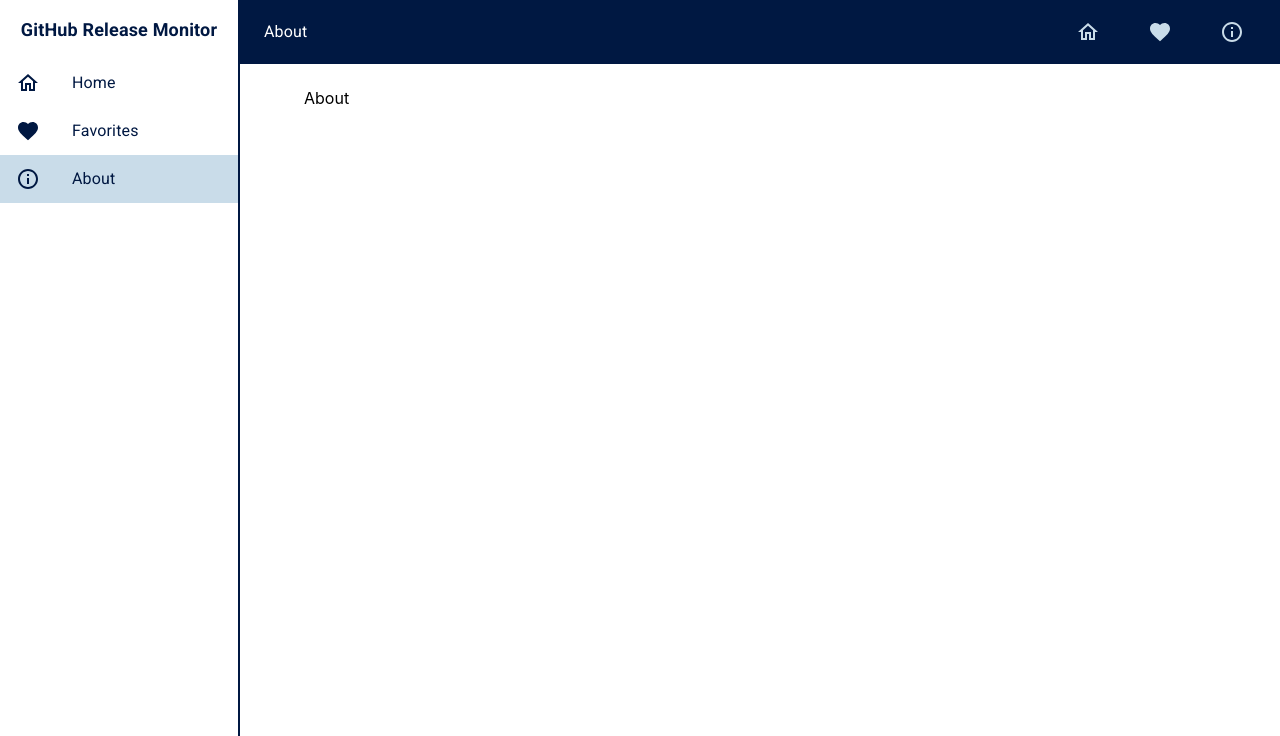
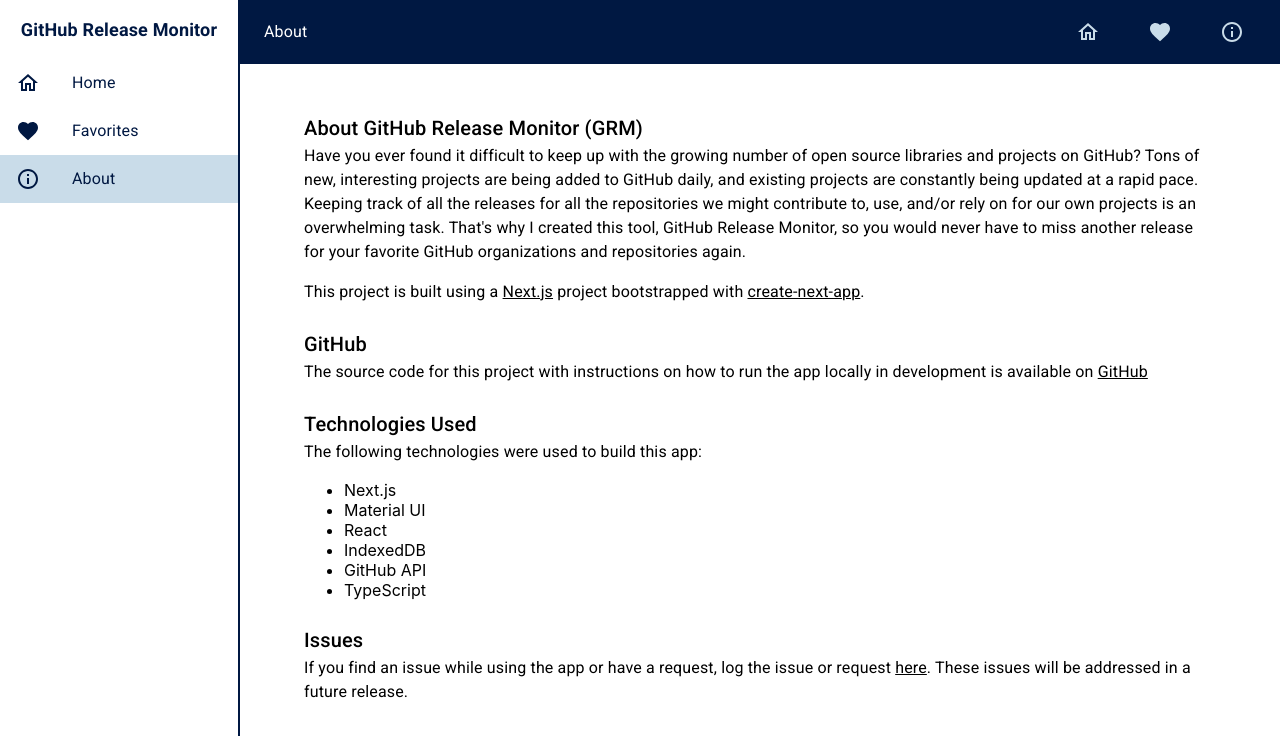
Before and after one commit to philipstubbs13/gh-release-monitor, a Next.js app: page /about in a window 1280 px wide. Shown: the top 736 px of the page. Built offline with nearby package versions, Linux system fonts and the light colour scheme.

Commit message:
add about page

```diff
--- a/package.json
+++ b/package.json
@@ -20,8 +20,7 @@
     "next": "10.1.3",
     "react": "17.0.2",
     "react-dom": "17.0.2",
-    "react-router-dom": "^5.2.0",
-    "uuid": "^8.3.2"
+    "react-router-dom": "^5.2.0"
   },
   "devDependencies": {
     "@material-ui/core": "^4.11.3",
--- a/pages/about.tsx
+++ b/pages/about.tsx
@@ -2,11 +2,100 @@
 import PropTypes from 'prop-types';
 import { PageTitles } from '../constants';
 import { IPageProps } from '../types';
+import { Typography, Box, makeStyles, Theme } from '@material-ui/core';
+
+const useStyles = makeStyles((theme: Theme) => {
+  return {
+    link: {
+      textDecoration: 'underline',
+
+      '&:hover': {
+        color: theme.palette.primary.light,
+      },
+    },
+  };
+});
 
 const About = (props: IPageProps) => {
+  const classes = useStyles();
+
   return (
     <Layout description={props.description} subTitle={props.subTitle} title={props.title}>
-      About
+      <Box my={3}>
+        <Typography variant={'h6'}>About GitHub Release Monitor (GRM)</Typography>
+        <Typography component={'p'}>
+          Have you ever found it difficult to keep up with the growing number of open source
+          libraries and projects on GitHub? Tons of new, interesting projects are being added to
+          GitHub daily, and existing projects are constantly being updated at a rapid pace. Keeping
+          track of all the releases for all the repositories we might contribute to, use, and/or
+          rely on for our own projects is an overwhelming task. That&#39;s why I created this tool,
+          GitHub Release Monitor, so you would never have to miss another release for your favorite
+          GitHub organizations and repositories again.
+        </Typography>
+        <Box marginTop={2}>
+          <Typography>
+            This project is built using a{' '}
+            <a
+              href={'https://nextjs.org/'}
+              target={'_blank'}
+              rel={'noopener noreferrer'}
+              className={classes.link}>
+              Next.js
+            </a>{' '}
+            project bootstrapped with{' '}
+            <a
+              href={'https://github.com/vercel/next.js/tree/canary/packages/create-next-app'}
+              target={'_blank'}
+              rel={'noopener noreferrer'}
+              className={classes.link}>
+              create-next-app
+            </a>
+            .
+          </Typography>
+        </Box>
+      </Box>
+      <Box my={3}>
+        <Typography variant={'h6'}>GitHub</Typography>
+        <Typography>
+          The source code for this project with instructions on how to run the app locally in
+          development is available on{' '}
+          <a
+            href={'https://github.com/philipstubbs13/gh-release-monitor'}
+            target={'_blank'}
+            rel={'noopener noreferrer'}
+            className={classes.link}>
+            GitHub
+          </a>
+        </Typography>
+      </Box>
+      <Box my={3}>
+        <Typography variant={'h6'}>Technologies Used</Typography>
+        <Typography component={'p'}>
+          The following technologies were used to build this app:
+        </Typography>
+        <ul>
+          <li>Next.js</li>
+          <li>Material UI</li>
+          <li>React</li>
+          <li>IndexedDB</li>
+          <li>GitHub API</li>
+          <li>TypeScript</li>
+        </ul>
+      </Box>
+      <Box my={3}>
+        <Typography variant={'h6'}>Issues</Typography>
+        <Typography>
+          If you find an issue while using the app or have a request, log the issue or request{' '}
+          <a
+            href={'https://github.com/philipstubbs13/gh-release-monitor/issues'}
+            target={'_blank'}
+            className={classes.link}
+            rel={'noopener noreferrer'}>
+            here
+          </a>
+          . These issues will be addressed in a future release.
+        </Typography>
+      </Box>
     </Layout>
   );
 };
```
Also changed, not shown: 1 other file (tests, documents, lock files or other folders).
